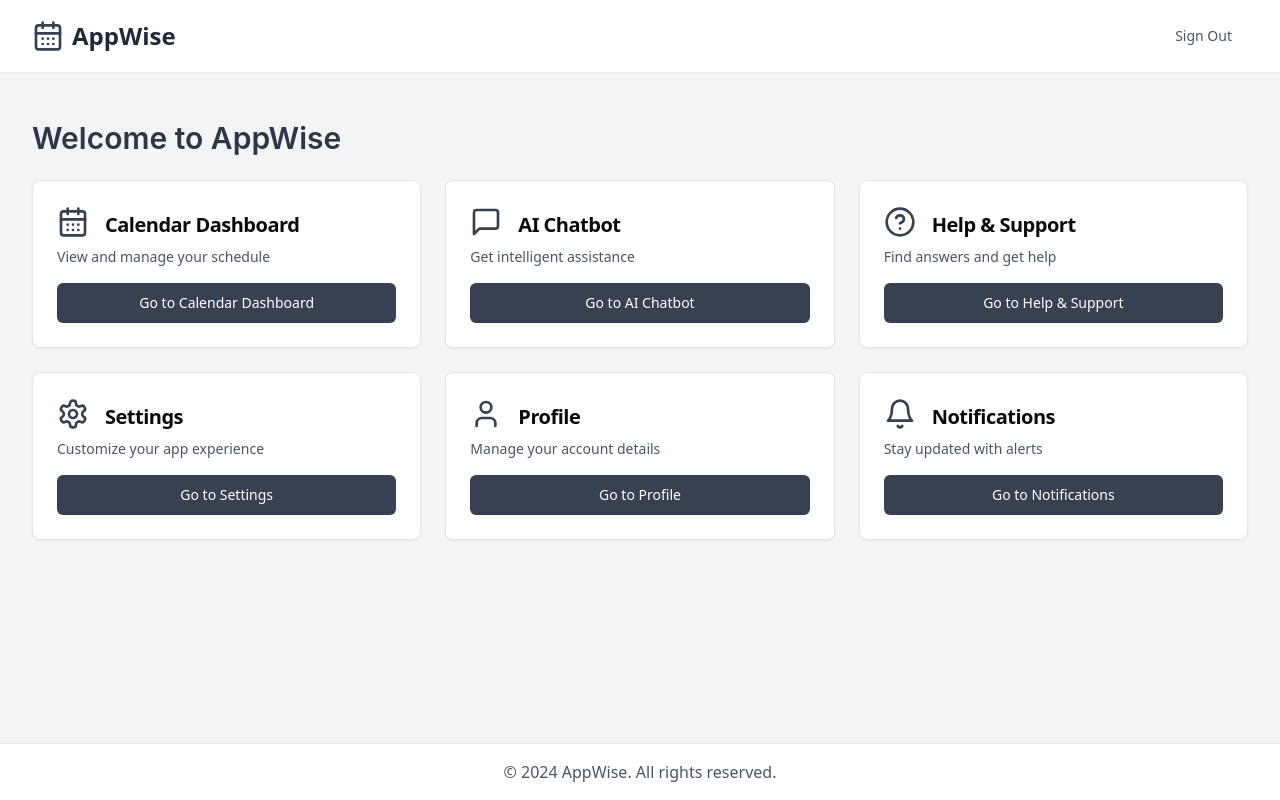
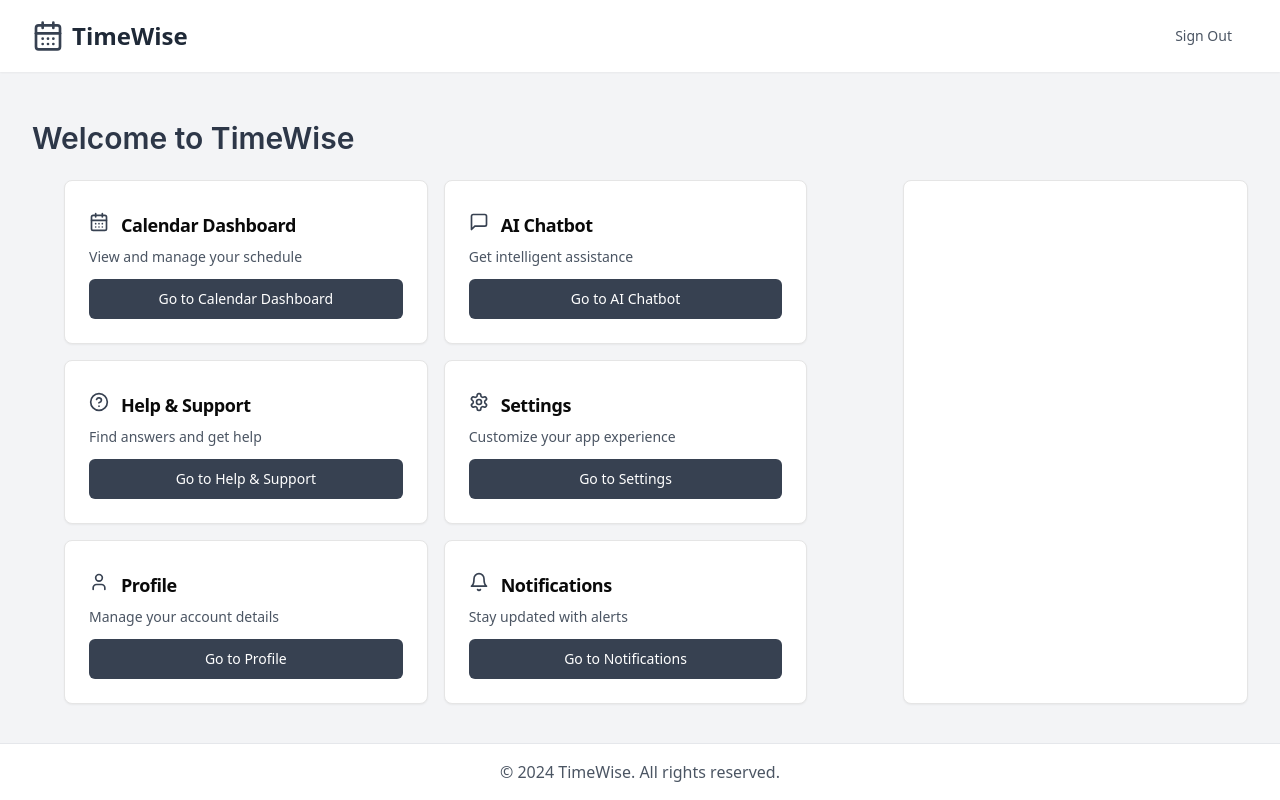
Before and after one commit to 5sansiva/Timewise, a Next.js app: page /Home in a window 1280 px wide. Built offline with nearby package versions, Linux system fonts and the light colour scheme.

Commit message:
Added a navbar and changed up home page view

```diff
--- /dev/null
+++ b/src/app/components/Navbar.tsx
@@ -0,0 +1,64 @@
+'use client'
+
+import Link from 'next/link';
+import { Button } from "@/components/ui/button"
+import { CalendarDays, MessageSquare, HelpCircle, Settings, User, Bell } from "lucide-react"
+
+const Navbar = () => {
+  return (
+    <>
+      <header className="bg-white shadow-sm">
+        <div className="max-w-7xl mx-auto px-4 sm:px-6 lg:px-8 py-4 flex justify-between items-center">
+          <div className="flex items-center">
+            <CalendarDays className="h-8 w-8 text-gray-700 mr-2" />
+            <Link href="/Home" className="flex items-center text-gray-600 hover:text-gray-800">
+              <MessageSquare className="h-5 w-5 mr-1" />
+              <h1 className="text-2xl font-semibold text-gray-800">TimeWise</h1>
+            </Link>
+
+          </div>
+
+          <nav className="flex items-center space-x-6">
+            <Link href="Chatbot" className="flex items-center text-gray-600 hover:text-gray-800">
+              <MessageSquare className="h-5 w-5 mr-1" />
+              <span>Chatbot</span>
+            </Link>
+
+            <Link href="HelpSupport" className="flex items-center text-gray-600 hover:text-gray-800">
+              <HelpCircle className="h-5 w-5 mr-1" />
+              <span>Help Support</span>
+            </Link>
+
+            <Link href="Notifications" className="flex items-center text-gray-600 hover:text-gray-800">
+              <Bell className="h-5 w-5 mr-1" />
+              <span>Notifications</span>
+            </Link>
+
+            <Link href="Profile" className="flex items-center text-gray-600 hover:text-gray-800">
+              <User className="h-5 w-5 mr-1" />
+              <span>Profile</span>
+            </Link>
+
+            <Link href="Settings" className="flex items-center text-gray-600 hover:text-gray-800">
+              <Settings className="h-5 w-5 mr-1" />
+              <span>Settings</span>
+            </Link>
+
+            <Link href="TaskCalendar" className="flex items-center text-gray-600 hover:text-gray-800">
+              <CalendarDays className="h-5 w-5 mr-1" />
+              <span>Task Calendar</span>
+            </Link>
+
+            <Link href="/">
+              <Button variant="ghost" className="text-gray-600 hover:text-gray-800">
+                Sign Out
+              </Button>
+            </Link>
+          </nav>
+        </div>
+      </header>
+    </>
+  );
+};
+
+export default Navbar;
--- /dev/null
+++ b/src/app/components/NavigationWrapper.tsx
@@ -0,0 +1,16 @@
+'use client'
+
+import { usePathname } from "next/navigation";
+import NavBar from "./Navbar";
+
+export default function NavigationWrapper({ children }: { children: React.ReactNode }) {
+  const pathname = usePathname();
+  const isHiddenPage = pathname === "/" || pathname === "/Home";
+
+  return (
+    <>
+      {!isHiddenPage && <NavBar />}
+      {children}
+    </>
+  );
+}
--- a/src/app/components/home.tsx
+++ b/src/app/components/home.tsx
@@ -1,4 +1,3 @@
-// Name: Sushant Ganji (SXG220252)
 import { Button } from "@/components/ui/button"
 import { Card, CardContent, CardDescription, CardHeader, CardTitle } from "@/components/ui/card"
 import { CalendarDays, MessageSquare, HelpCircle, Settings, User, Bell } from "lucide-react"
@@ -20,30 +19,31 @@ export default function home() {
         <div className="max-w-7xl mx-auto px-4 sm:px-6 lg:px-8 py-4 flex justify-between items-center">
           <div className="flex items-center">
             <CalendarDays className="h-8 w-8 text-gray-700 mr-2" />
-            <h1 className="text-2xl font-semibold text-gray-800">AppWise</h1>
+            <h1 className="text-2xl font-semibold text-gray-800">TimeWise</h1>
           </div>
-          <Link href = "/">
+          <Link href="/">
             <Button variant="ghost" className="text-gray-600 hover:text-gray-800">
               Sign Out
             </Button>
           </Link>
-
         </div>
       </header>
 
       <main className="flex-grow container mx-auto px-4 sm:px-6 lg:px-8 py-8">
-        <h2 className="text-3xl font-semibold text-gray-800 mb-6">Welcome to AppWise</h2>
-        <div className="grid grid-cols-1 md:grid-cols-2 lg:grid-cols-3 gap-6">
+        <h2 className="text-3xl font-semibold text-gray-800 mb-6">Welcome to TimeWise</h2>
+        <div className="flex">
+          <div className="w-[900px]">
+            <div className="grid grid-cols-2 gap-4 max-w-4xl ml-8">
               {menuItems.map((item, index) => (
-            <Card key={index}>
-              <CardHeader className="flex flex-row items-center space-x-4 pb-2">
-                <item.icon className="h-8 w-8 text-gray-700" />
-                <CardTitle className="text-xl font-semibold">{item.title}</CardTitle>
+                <Card key={index} className="hover:shadow-lg transition-shadow">
+                  <CardHeader className="flex flex-row items-center space-x-3 pb-2">
+                    <item.icon className="h-5 w-5 text-gray-700" />
+                    <CardTitle className="text-lg font-semibold">{item.title}</CardTitle>
                   </CardHeader>
                   <CardContent>
-                <CardDescription className="text-gray-600 mb-4">{item.description}</CardDescription>
+                    <CardDescription className="text-gray-600 mb-3 text-sm">{item.description}</CardDescription>
                     <Link href={item.link}>
-                  <Button className="w-full bg-gray-700 hover:bg-gray-800 text-white">
+                      <Button className="w-full bg-gray-700 hover:bg-gray-800 text-white text-sm text-left">
                         Go to {item.title}
                       </Button>
                     </Link>
@@ -51,11 +51,19 @@ export default function home() {
                 </Card>
               ))}
             </div>
+          </div>
+
+          <div className="w-[400px] ml-24">
+            <Card className="bg-white h-full p-6 shadow-sm rounded-lg">
+              {/* Content will go here later */}
+            </Card>
+          </div>
+        </div>
       </main>
 
       <footer className="bg-white border-t border-gray-200 py-4">
         <div className="max-w-7xl mx-auto px-4 sm:px-6 lg:px-8 text-center text-gray-600">
-          © 2024 AppWise. All rights reserved.
+          © 2024 TimeWise. All rights reserved.
         </div>
       </footer>
     </div>
--- a/src/app/layout.tsx
+++ b/src/app/layout.tsx
@@ -1,7 +1,6 @@
-//layout.tsx
-
 import type { Metadata } from "next";
 import localFont from "next/font/local";
+import NavigationWrapper from "./components/NavigationWrapper";
 import "./globals.css";
 
 const geistSans = localFont({
@@ -9,6 +8,7 @@ const geistSans = localFont({
   variable: "--font-geist-sans",
   weight: "100 900",
 });
+
 const geistMono = localFont({
   src: "./fonts/GeistMonoVF.woff",
   variable: "--font-geist-mono",
@@ -27,10 +27,8 @@ export default function RootLayout({
 }>) {
   return (
     <html lang="en">
-      <body
-        className={`${geistSans.variable} ${geistMono.variable} antialiased`}
-      >
-        {children}
+      <body className={`${geistSans.variable} ${geistMono.variable} antialiased`}>
+        <NavigationWrapper>{children}</NavigationWrapper>
       </body>
     </html>
   );
```
Lines whose indentation alone changed are shown as unchanged.
